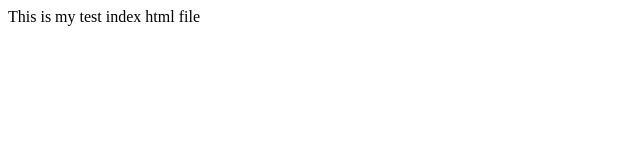
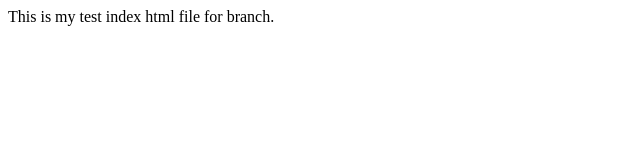
Before and after one commit to maxycheriyan/MyLearning, a plain HTML site: page index.html in a window 1280 px wide. Shown: the full height of the page, 0-640 px from the left. Drawn offline with Linux system fonts and the light colour scheme.

Commit message:
My first branch commit

```diff
--- a/index.html
+++ b/index.html
@@ -1,5 +1,5 @@
 <html>
 <body>
-This is my test index html file
+This is my test index html file for branch.
 </body
 ></html>
```
